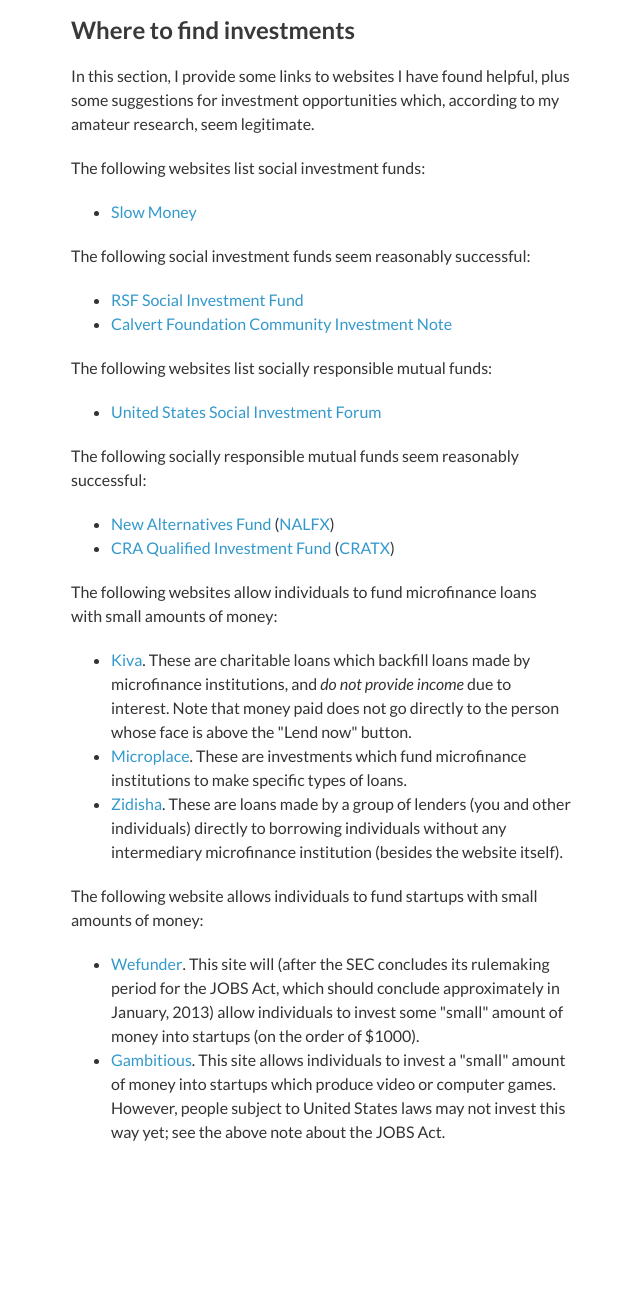
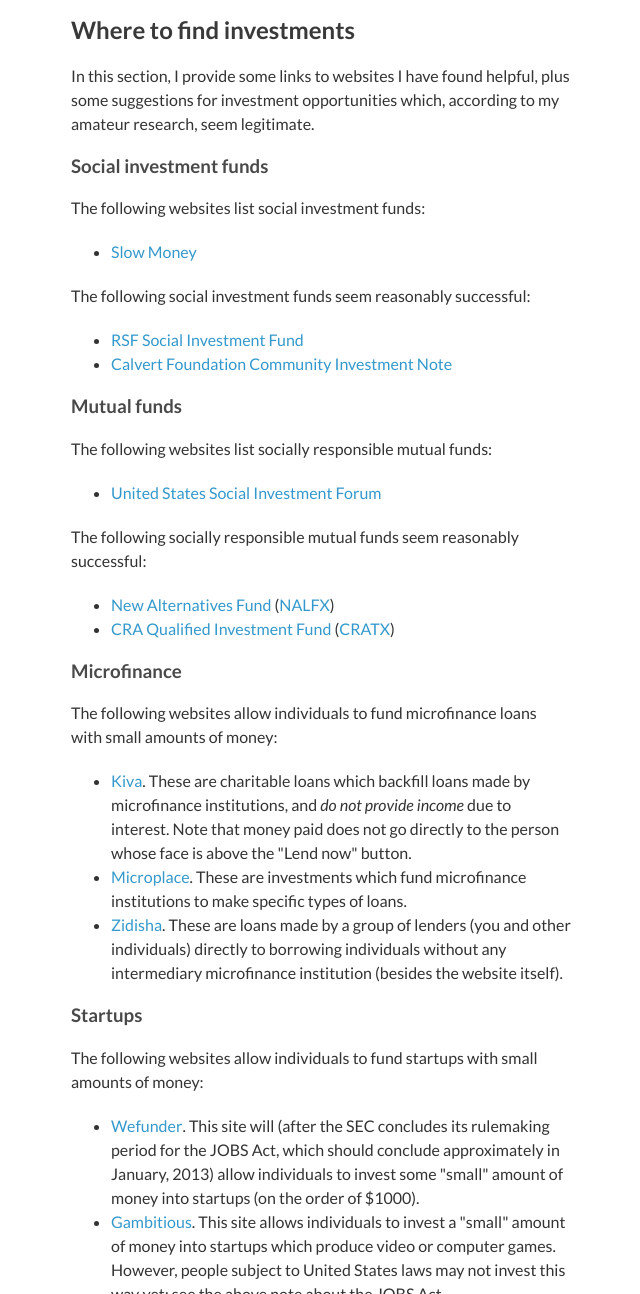
Before and after one commit to jfinkels/socialinvesting, a plain HTML site: page index.html in a window 1280 px wide. Shown: the part 2996-4290 px from the top of the page, without its empty margins (499-1139 px from the left). Before the commit the page ends 4210 px from the top, so only its background shows below. Drawn offline with Linux system fonts and the light colour scheme.

Commit message:
Adds subsection headers.

```diff
--- a/index.html
+++ b/index.html
@@ -151,6 +151,7 @@
 some suggestions for investment opportunities which, according to my amateur
 research, seem legitimate.</p>
 
+<h3>Social investment funds</h3>
 <p>The following websites list social investment funds:</p>
 
 <ul>
@@ -160,7 +161,10 @@
 <ul>
 <li><a href="http://www.calvertfoundation.org/invest/how-to-invest/offerings">RSF Social Investment Fund</a></li>
 <li><a href="http://rsfsocialfinance.org/services/investing/social/">Calvert Foundation Community Investment Note</a></li>
-</ul><p>The following websites list socially responsible mutual funds:</p>
+</ul>
+
+<h3>Mutual funds</h3>
+<p>The following websites list socially responsible mutual funds:</p>
 
 <ul>
 <li><a href="http://ussif.org/resources/mfpc/screening.cfm">United States Social Investment Forum</a></li>
@@ -171,7 +175,10 @@
 <a href="http://www.newalternativesfund.com/">New Alternatives Fund</a> (<a href="https://www.google.com/finance?q=MUTF:NALFX">NALFX</a>)</li>
 <li>
 <a href="http://www.ccmfixedincome.com/individual.php?category=Mutual-Fund">CRA Qualified Investment Fund</a> (<a href="https://www.google.com/finance?q=MUTF:CRATX">CRATX</a>)</li>
-</ul><p>The following websites allow individuals to fund microfinance loans with small
+</ul>
+
+<h3>Microfinance</h3>
+<p>The following websites allow individuals to fund microfinance loans with small
 amounts of money:</p>
 
 <ul>
@@ -187,7 +194,10 @@
 <a href="https://www.zidisha.org">Zidisha</a>. These are loans made by a group of lenders (you and other
 individuals) directly to borrowing individuals without any intermediary
 microfinance institution (besides the website itself).</li>
-</ul><p>The following website allows individuals to fund startups with small amounts of
+</ul>
+
+<h3>Startups</h3>
+<p>The following websites allow individuals to fund startups with small amounts of
 money:</p>
 
 <ul>
```
